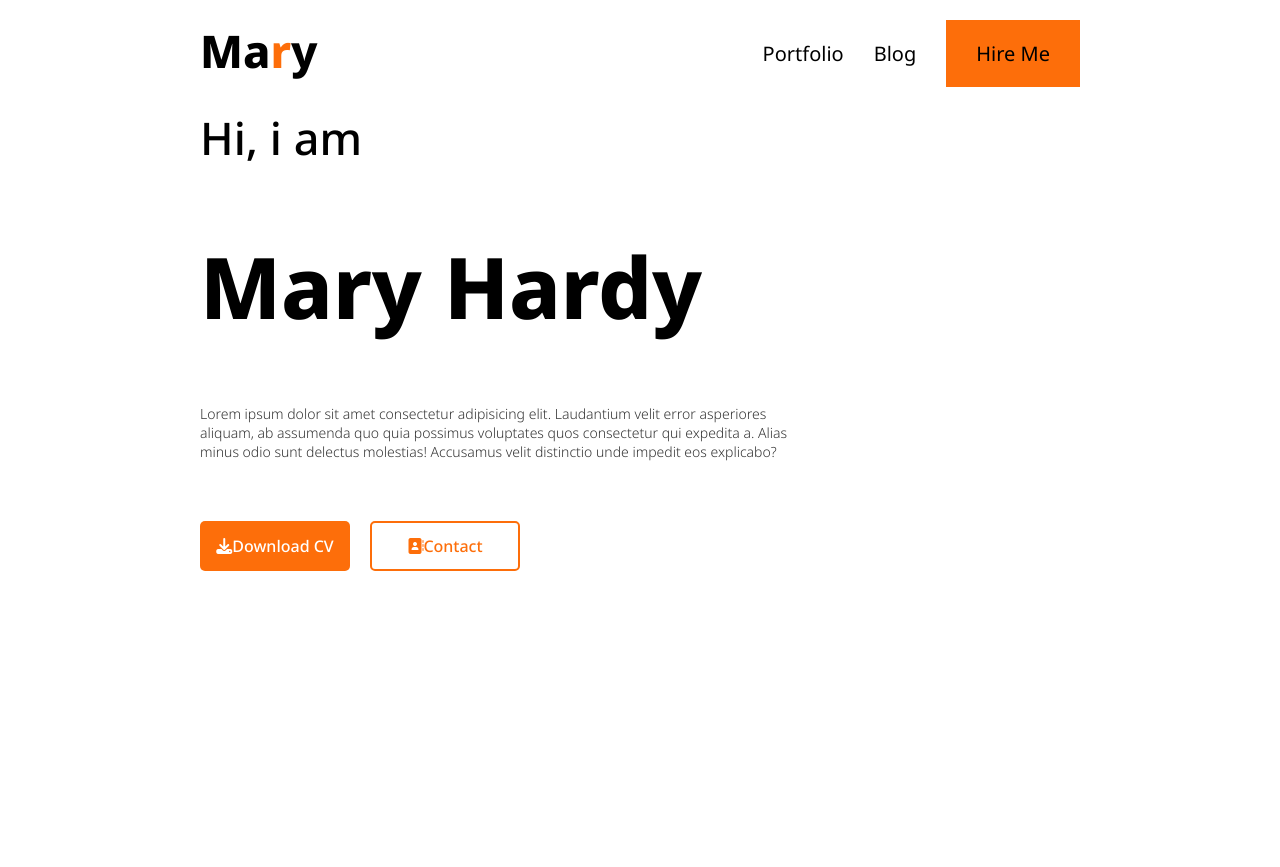
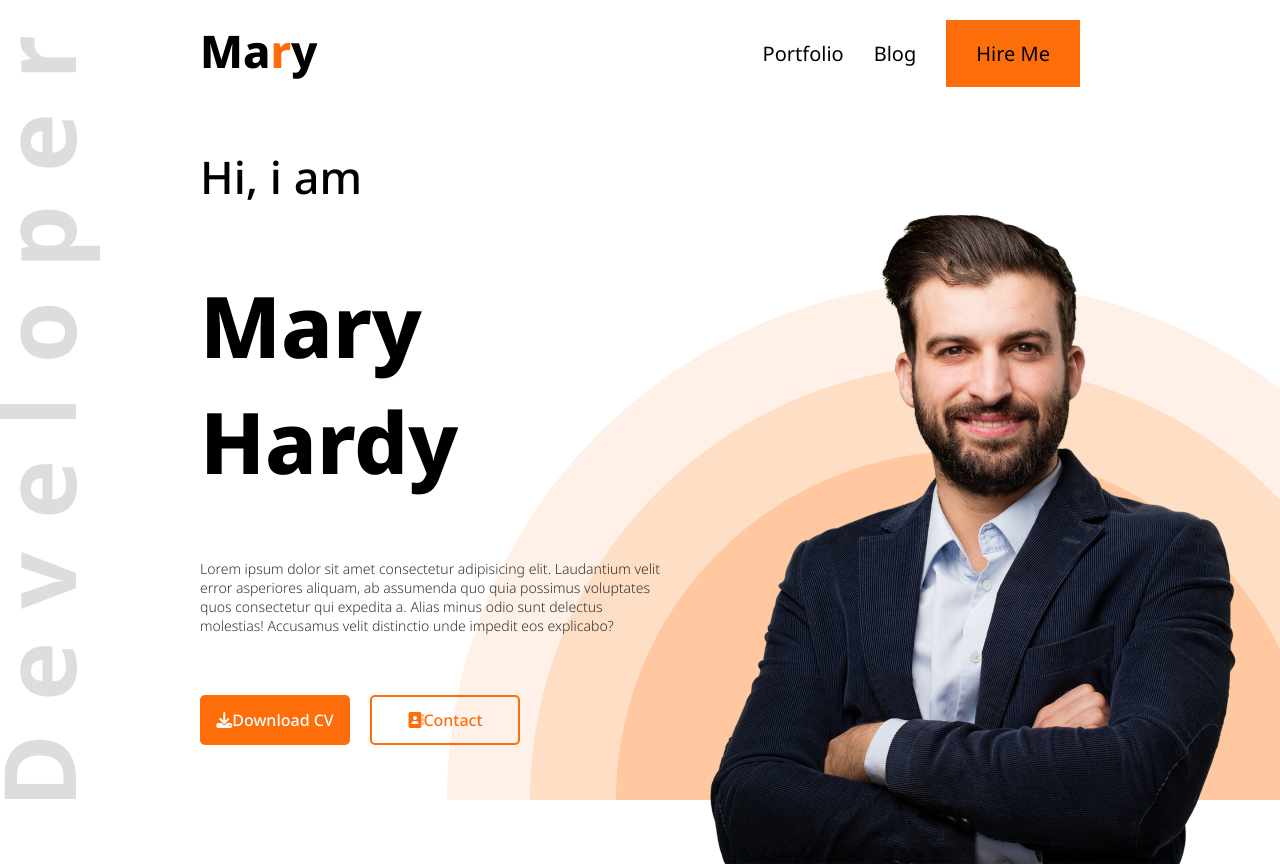
Before and after one commit to SIUUU-SAKIB/protfolio-Website, a plain HTML site: page index.html in a window 1280 px wide. Shown: the top 867 px of the page. Drawn offline with Linux system fonts and the light colour scheme.

Commit message:
first commit

```diff
--- a/index.html
+++ b/index.html
@@ -48,10 +48,7 @@
             </button>
           </div>
         </div>
-        <img
-          src="/portfolioWebsite/portfolio-resources-main/images/hardy.png"
-          alt=""
-        />
+        <img src="images/hardy.png" alt="" />
       </div>
     </header>
 
--- a/style.css
+++ b/style.css
@@ -16,7 +16,7 @@ html{
 header{
     width: 100vw;
     height: 100vh;
-    background-image: url(/portfolioWebsite/portfolio-resources-main/images/developer.png),url(/portfolioWebsite/portfolio-resources-main/images/header_bg.png);
+    background-image: url(images/developer.png),url(images/header_bg.png);
     background-repeat: no-repeat;
     background-position: bottom left, bottom right;
 }
```
Also changed, not shown: images/Vector.png (renamed from portfolio-resources-main/images/Vector.png), images/developer.png (renamed from portfolio-resources-main/images/developer.png), images/hardy.png (renamed from portfolio-resources-main/images/hardy.png), images/header_bg.png (renamed from portfolio-resources-main/images/header_bg.png), images/icons/facebook.png (renamed from portfolio-resources-main/images/icons/facebook.png), images/icons/insta.png (renamed from portfolio-resources-main/images/icons/insta.png), images/icons/js.png (renamed from portfolio-resources-main/images/icons/js.png), images/icons/mongo.png (renamed from portfolio-resources-main/images/icons/mongo.png), images/icons/nodejs.png (renamed from portfolio-resources-main/images/icons/nodejs.png), images/icons/react.png (renamed from portfolio-resources-main/images/icons/react.png), images/icons/twitter.png (renamed from portfolio-resources-main/images/icons/twitter.png).
